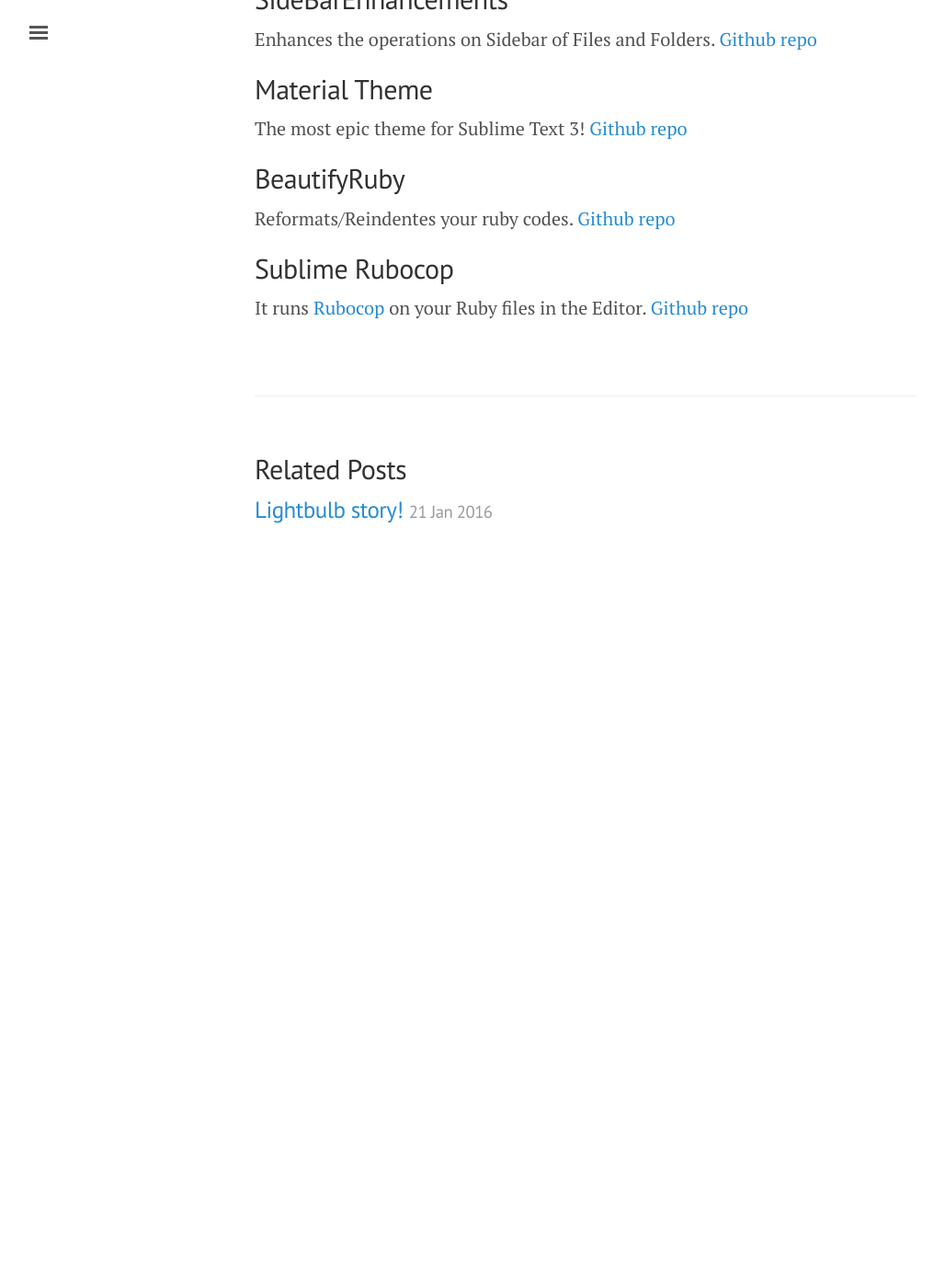
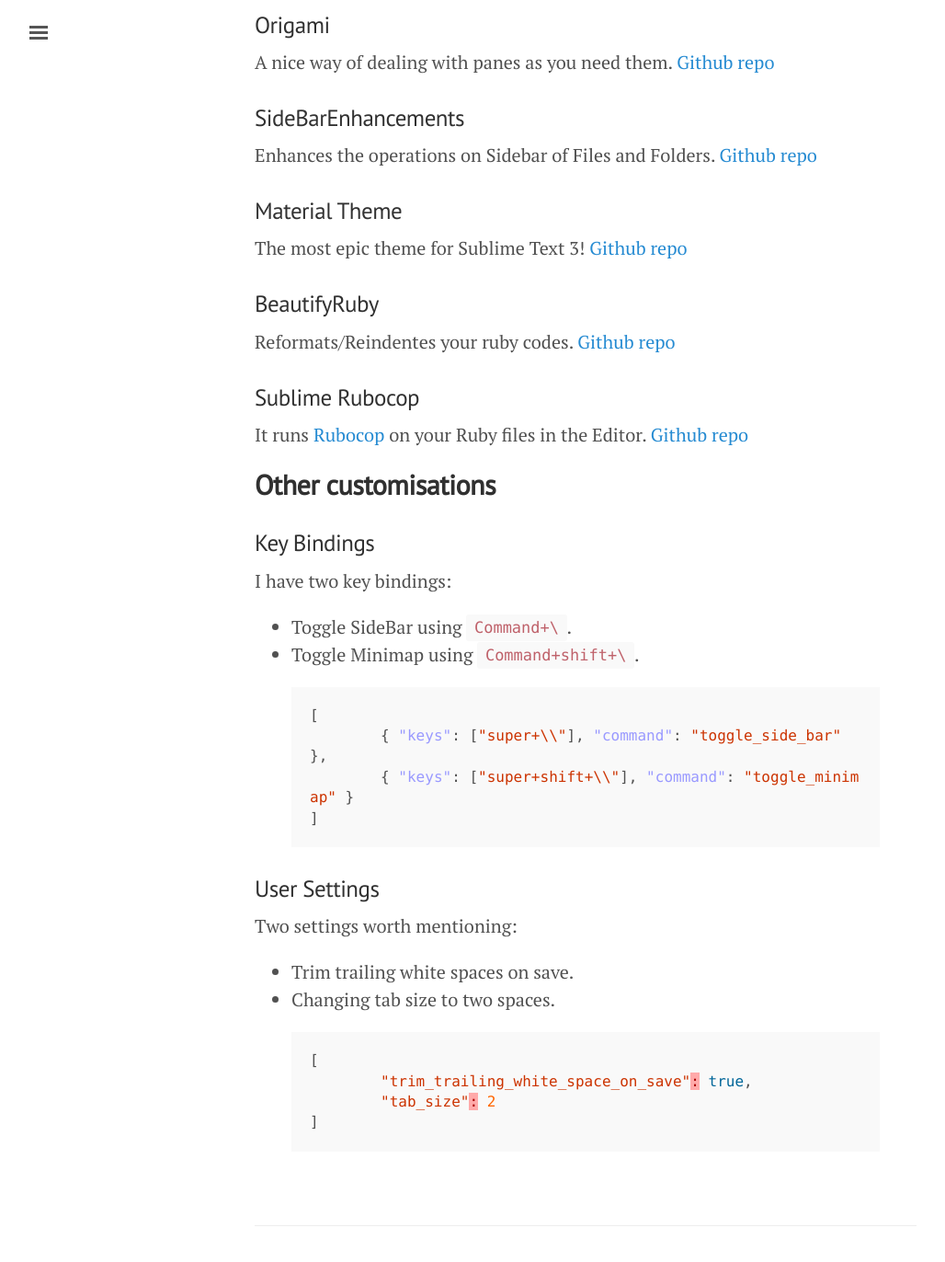
Before and after one commit to hosseintoussi/hosseintoussi.github.io, a Jekyll site: the page built from _posts/2016-02-24-My-sublime-packages.markdown, in a window 1280 px wide and 1400 px high, scrolled down 1243 px. Shown: the top 1372 px of the window at 92% size, without its empty margins (3-1031 px from the left). Built offline with Jekyll 4.4.1, drawn with Linux system fonts in a browser that asks for light colours; before the commit the page ends 1873 px from its top, so only the background shows below that; some of the changed text lies outside the part shown.

Commit message:
add other customisations to the sublime post

```diff
--- a/_posts/2016-02-24-My-sublime-packages.markdown
+++ b/_posts/2016-02-24-My-sublime-packages.markdown
@@ -1,18 +1,20 @@
 ---
 layout: post
-title:  "My Sublime Text Editor Packages"
+title:  "My Sublime Text Editor Packages and Customisations"
 date:   2016-02-24 1:57:41
 categories: dev-env
 ---
-## GitGutter
+## **Packages**
+
+### GitGutter
 A plugin to show an icon in the gutter area indicating whether a line has been inserted, modified or deleted.
 [Github repo](https://github.com/jisaacks/GitGutter)
 
-## GitSavvy
+### GitSavvy
 A sublime text 3 plugin to provide basic git functionalities like: `init`, `add`, `commit`, `checkout`, `pull`, `push`.
 [Github repo](https://github.com/divmain/GitSavvy)
 
-## Emmet
+### Emmet
 It adds HTML, CSS shortcuts. With it's abbreviations you can quickly generate blocks.
 [Github repo](https://github.com/sergeche/emmet-sublime)
 
@@ -39,22 +41,50 @@ with a `tab` it becomes:
 </pre>
 {% endhighlight %}
 
-## Origami
+### Origami
 A nice way of dealing with panes as you need them.
 [Github repo](https://github.com/SublimeText/Origami)
 
-## SideBarEnhancements
+### SideBarEnhancements
 Enhances the operations on Sidebar of Files and Folders.
 [Github repo](https://github.com/titoBouzout/SideBarEnhancements)
 
-## Material Theme
+### Material Theme
 The most epic theme for Sublime Text 3!
 [Github repo](https://github.com/equinusocio/material-theme)
 
-## BeautifyRuby
+### BeautifyRuby
 Reformats/Reindentes your ruby codes.
 [Github repo](https://github.com/CraigWilliams/BeautifyRuby)
 
-## Sublime Rubocop
+### Sublime Rubocop
 It runs [Rubocop](https://github.com/bbatsov/rubocop) on your Ruby files in the Editor.
 [Github repo](https://github.com/pderichs/sublime_rubocop)
+
+## **Other customisations**
+
+### Key Bindings
+I have two key bindings:
+
+- Toggle SideBar using `Command+\`.
+- Toggle Minimap using `Command+shift+\`.
+
+{% highlight json %}
+[
+	{ "keys": ["super+\\"], "command": "toggle_side_bar" },
+	{ "keys": ["super+shift+\\"], "command": "toggle_minimap" }
+]
+{% endhighlight %}
+
+### User Settings
+Two settings worth mentioning:
+
+- Trim trailing white spaces on save.
+- Changing tab size to two spaces.
+
+{% highlight json %}
+[
+	"trim_trailing_white_space_on_save": true,
+	"tab_size": 2
+]
+{% endhighlight %}
```
Also changed, not shown: 4 other files.
